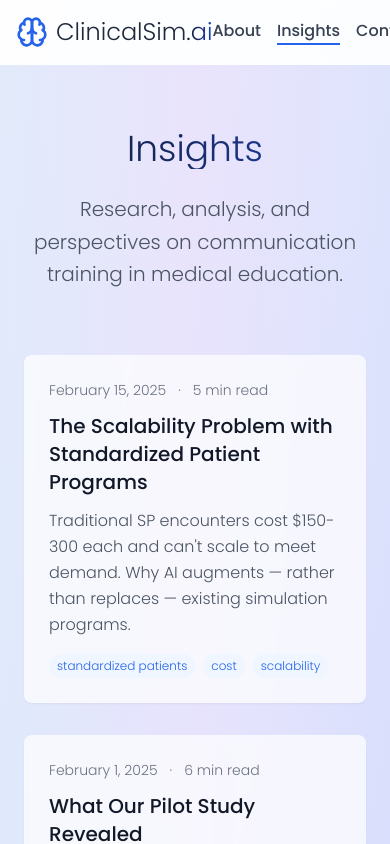
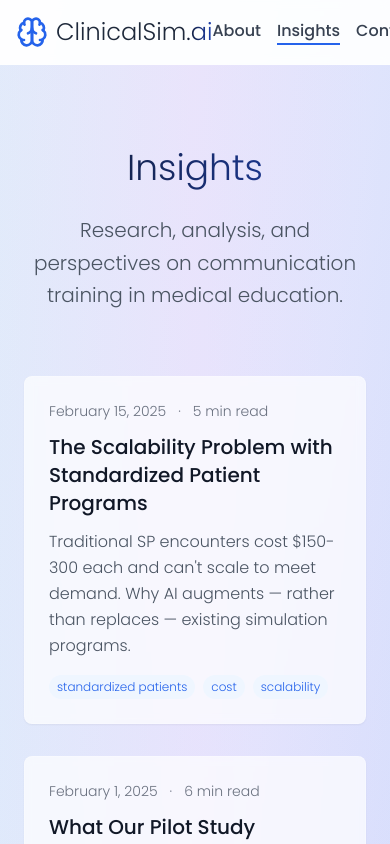
Before and after one commit to btconway/clinicalsim-website, a Next.js app: page /insights in a window 390 px wide. Shown: the top 844 px of the page. Built offline with nearby package versions, Linux system fonts and the light colour scheme.

Commit message:
Fix Insights heading being cut off by increasing top padding
Increased top padding from py-16/py-24 to pt-20/pt-28 and added leading-tight
to prevent the heading from being clipped at the top of the page.

Co-Authored-By: Claude Sonnet 4.5 <noreply@anthropic.com>

```diff
--- a/app/(marketing)/insights/page.tsx
+++ b/app/(marketing)/insights/page.tsx
@@ -8,9 +8,9 @@ export default function InsightsPage() {
   return (
     <>
       {/* Hero */}
-      <section className="text-center px-6 py-16 md:py-24">
+      <section className="text-center px-6 pt-20 pb-16 md:pt-28 md:pb-24">
         <div className="max-w-4xl mx-auto">
-          <h1 className="text-4xl md:text-5xl font-light shimmer text-gray-900 mb-6">Insights</h1>
+          <h1 className="text-4xl md:text-5xl font-light shimmer text-gray-900 mb-6 leading-tight">Insights</h1>
           <p className="text-xl text-gray-600 font-light leading-relaxed">
             Research, analysis, and perspectives on communication training in medical education.
           </p>
```
